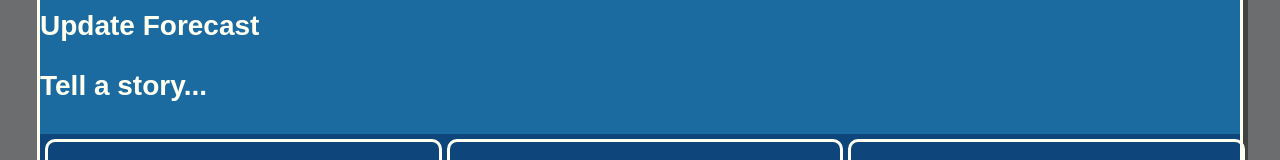
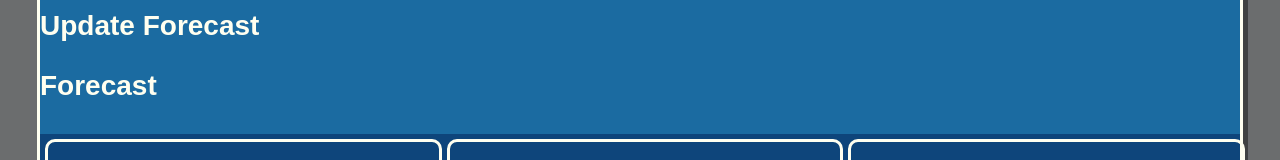
Before and after one commit to jasmith4183/wtwma, a React (Create React App) app: page /forecast/edit in a window 1280 px wide. Shown: the part 241-401 px from the top of the page. Built offline with nearby package versions, Linux system fonts and the light colour scheme.

Commit message:
Draft Integration

```diff
--- /dev/null
+++ b/src/Admin.js
@@ -0,0 +1,12 @@
+import React, { Component } from 'react'
+import {NavLink} from 'react-router-dom';
+
+export default class Admin extends Component {
+    render() {
+        return (
+            <div>
+                <NavLink to="/forecast/edit"><li>Edit Forecast</li></NavLink>
+            </div>
+        )
+    }
+}
--- a/src/App.js
+++ b/src/App.js
@@ -5,6 +5,8 @@ import NavHeader from './NavHeader';
 import HomeBody from './HomeBody';
 import Radar from './Radar';
 import Forecast from './Forecast';
+import Operations from './Operations';
+import Admin from './Admin';
 import {BrowserRouter as Router, Route} from 'react-router-dom';
 
 function App() {
@@ -17,7 +19,12 @@ function App() {
       <NavHeader />
       <Route path="/" exact component={HomeBody}/>
       <Route path="/radar" component={Radar}/>
-      <Route path="/forecast" component={Forecast}/>
+      <Route path="/forecast" exact render={(routeProps)=> (<Forecast{...routeProps} editAllowed={false}/>)}/>
+      <Route path="/forecast/edit" exact render={(routeProps)=> (<Forecast{...routeProps} editAllowed={true}/>)}/>
+      {/* <Route path="/wtwma" render={(routeProps)=> (<Header{...routeProps} {...wtwma}/>)}/> */}
+      <Route path="/operations" exact render={(routeProps)=> (<Operations{...routeProps} editAllowed={false}/>)}/>
+      <Route path="/operations/edit" exact render={(routeProps)=> (<Operations{...routeProps} editAllowed={true}/>)}/>
+      <Route path="/admin" component={Admin}/>
       <NavFooter />
       </Router>
     </div>
--- a/src/Forecast.js
+++ b/src/Forecast.js
@@ -1,13 +1,13 @@
-import React from 'react'
+import React, { Component } from 'react'
 import MyEditor from './MyEditor'
 
-export default function Forecast() {
-
-    return (
-    <div>
-        <p>Update Forecast</p>
-        <MyEditor />
-
-    </div>
-    )
+export default class Forecast extends Component {
+    render() {
+        return (
+            <div>
+                <p>Update Forecast</p>
+        <MyEditor name="Forecast" canEdit={this.props.editAllowed}/>
+            </div>
+        )
+    }
 }
--- a/src/MyEditor.js
+++ b/src/MyEditor.js
@@ -5,7 +5,8 @@ class MyEditor extends Component {
     constructor(props) {
         super(props);
         this.state = { };
-        const content = window.localStorage.getItem('content');
+        const content = window.localStorage.getItem(JSON.stringify(props.name));
+        console.log(props.name);
         if (content) {
             this.state.editorState = EditorState.createWithContent(convertFromRaw(JSON.parse(content)));
         }
@@ -22,7 +23,7 @@ class MyEditor extends Component {
             return 'not-handled';
     }
     saveContent = (content) => {
-        window.localStorage.setItem('content', JSON.stringify(convertToRaw(content)));
+        window.localStorage.setItem(JSON.stringify(this.props.name), JSON.stringify(convertToRaw(content)));
     }
     onChange = (editorState) => {
         const contentState = editorState.getCurrentContent();
@@ -37,13 +38,13 @@ class MyEditor extends Component {
       return (
           <div>
               <Editor
-              readOnly={false}
+              readOnly={!this.props.canEdit}
               enableHorizontalRule
               showUndoControl
               editorState={this.state.editorState}
               onChange={this.onChange}
               handleKeyCommand={this.handleKeyCommand}
-              placeholder="Tell a story..." />
+              placeholder={this.props.name} />
           </div>
       );
     }
--- /dev/null
+++ b/src/Operations.js
@@ -0,0 +1,14 @@
+import React, { Component } from 'react'
+import MyEditor from './MyEditor'
+
+export default class Operations extends Component {
+    render() {
+        return (
+            <div>
+                Operations
+                <MyEditor name="Operations" canEdit={this.props.editAllowed}/>
+
+            </div>
+        )
+    }
+}
```
